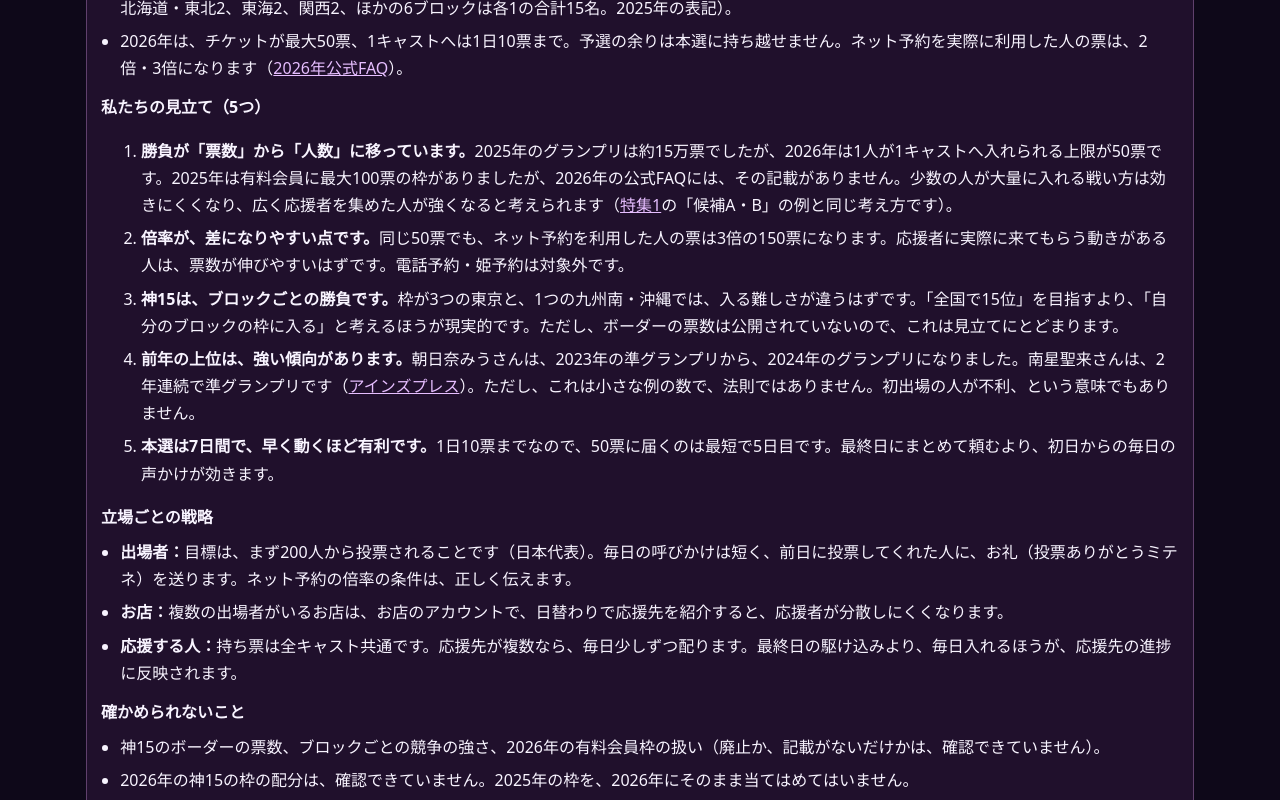
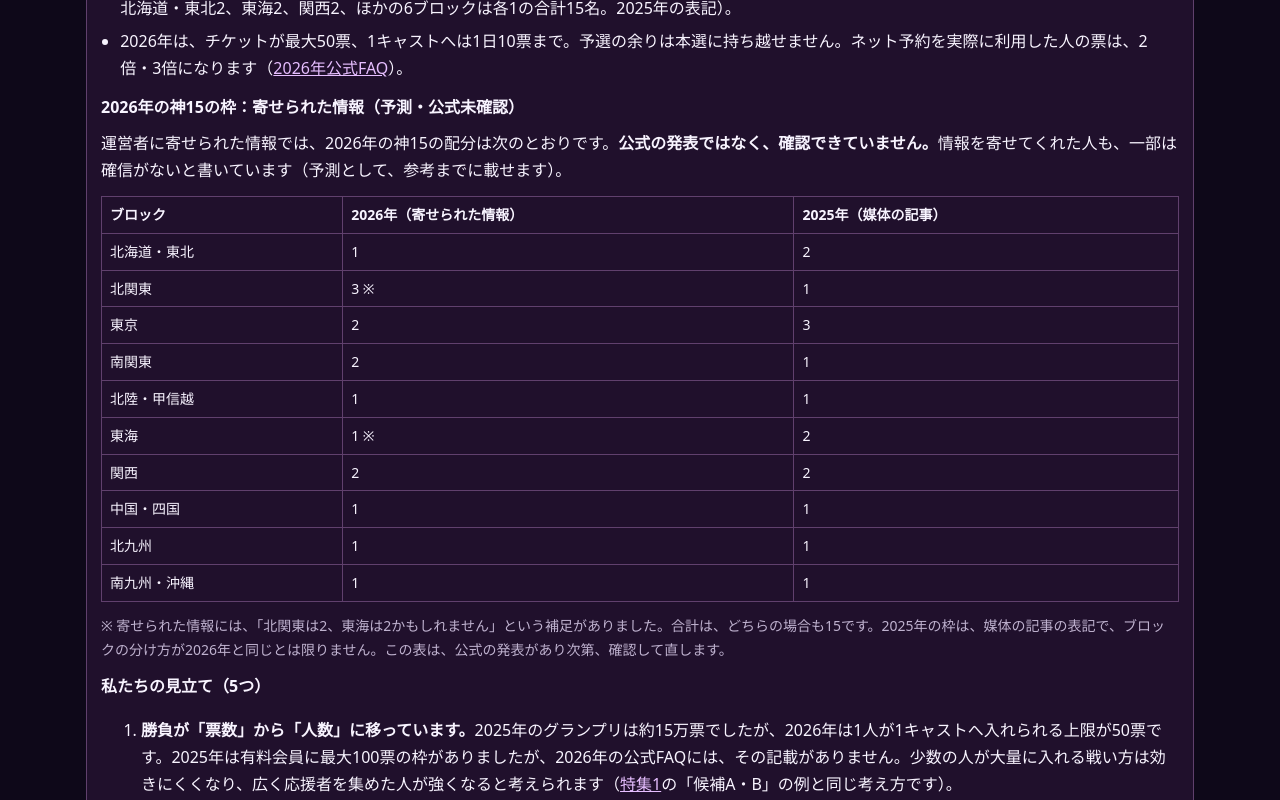
Before and after one commit to 33shuhei-dev/name-missheaven-2026-map, a Next.js app: page /feature/history in a window 1280 px wide. Shown: the part 4520-5320 px from the top of the page. Built offline with nearby package versions, Linux system fonts and the light colour scheme.

Commit message:
特集2: 2026年の神15の枠を「寄せられた情報（予測・公式未確認）」として追記 (#95)
Claude-Session: https://claude.ai/code/session_018EXNSfk36RzsRnNEgB8s7K

Co-authored-by: Claude <noreply@anthropic.com>

```diff
--- a/app/feature/history/page.tsx
+++ b/app/feature/history/page.tsx
@@ -200,11 +200,38 @@ export default function HistoryPage() {
           <li>2026年は、チケットが最大50票、1キャストへは1日10票まで。予選の余りは本選に持ち越せません。ネット予約を実際に利用した人の票は、2倍・3倍になります（<a href="https://www.hgjn-help.com/faq/show/13558?site_domain=heavennet_faq" target="_blank" rel="noopener noreferrer nofollow ugc">2026年公式FAQ</a>）。</li>
         </ul>
 
+        <h3>2026年の神15の枠：寄せられた情報（予測・公式未確認）</h3>
+        <p>
+          運営者に寄せられた情報では、2026年の神15の配分は次のとおりです。<strong>公式の発表ではなく、確認できていません。</strong>情報を寄せてくれた人も、一部は確信がないと書いています（予測として、参考までに載せます）。
+        </p>
+        <div className="table-wrap">
+          <table className="feature-table">
+            <thead>
+              <tr><th>ブロック</th><th>2026年（寄せられた情報）</th><th>2025年（媒体の記事）</th></tr>
+            </thead>
+            <tbody>
+              <tr><td>北海道・東北</td><td>1</td><td>2</td></tr>
+              <tr><td>北関東</td><td>3 ※</td><td>1</td></tr>
+              <tr><td>東京</td><td>2</td><td>3</td></tr>
+              <tr><td>南関東</td><td>2</td><td>1</td></tr>
+              <tr><td>北陸・甲信越</td><td>1</td><td>1</td></tr>
+              <tr><td>東海</td><td>1 ※</td><td>2</td></tr>
+              <tr><td>関西</td><td>2</td><td>2</td></tr>
+              <tr><td>中国・四国</td><td>1</td><td>1</td></tr>
+              <tr><td>北九州</td><td>1</td><td>1</td></tr>
+              <tr><td>南九州・沖縄</td><td>1</td><td>1</td></tr>
+            </tbody>
+          </table>
+        </div>
+        <p className="hint">
+          ※ 寄せられた情報には、「北関東は2、東海は2かもしれません」という補足がありました。合計は、どちらの場合も15です。2025年の枠は、媒体の記事の表記で、ブロックの分け方が2026年と同じとは限りません。この表は、公式の発表があり次第、確認して直します。
+        </p>
+
         <h3>私たちの見立て（5つ）</h3>
         <ol>
           <li><strong>勝負が「票数」から「人数」に移っています。</strong>2025年のグランプリは約15万票でしたが、2026年は1人が1キャストへ入れられる上限が50票です。2025年は有料会員に最大100票の枠がありましたが、2026年の公式FAQには、その記載がありません。少数の人が大量に入れる戦い方は効きにくくなり、広く応援者を集めた人が強くなると考えられます（<Link href="/feature">特集1</Link>の「候補A・B」の例と同じ考え方です）。</li>
           <li><strong>倍率が、差になりやすい点です。</strong>同じ50票でも、ネット予約を利用した人の票は3倍の150票になります。応援者に実際に来てもらう動きがある人は、票数が伸びやすいはずです。電話予約・姫予約は対象外です。</li>
-          <li><strong>神15は、ブロックごとの勝負です。</strong>枠が3つの東京と、1つの九州南・沖縄では、入る難しさが違うはずです。「全国で15位」を目指すより、「自分のブロックの枠に入る」と考えるほうが現実的です。ただし、ボーダーの票数は公開されていないので、これは見立てにとどまります。</li>
+          <li><strong>神15は、ブロックごとの勝負です。</strong>枠の数はブロックごとに違い、1つしかないブロックと、複数あるブロックでは、入る難しさが違うはずです（2026年の配分は、上の寄せられた情報が正しければ、東京は3から2に減ることになります）。「全国で15位」を目指すより、「自分のブロックの枠に入る」と考えるほうが現実的です。ただし、ボーダーの票数は公開されていないので、これは見立てにとどまります。</li>
           <li><strong>前年の上位は、強い傾向があります。</strong>朝日奈みうさんは、2023年の準グランプリから、2024年のグランプリになりました。南星聖来さんは、2年連続で準グランプリです（<a href="https://ins-press.com/topic-903" target="_blank" rel="noopener noreferrer nofollow ugc">アインズプレス</a>）。ただし、これは小さな例の数で、法則ではありません。初出場の人が不利、という意味でもありません。</li>
           <li><strong>本選は7日間で、早く動くほど有利です。</strong>1日10票までなので、50票に届くのは最短で5日目です。最終日にまとめて頼むより、初日からの毎日の声かけが効きます。</li>
         </ol>
@@ -219,7 +246,7 @@ export default function HistoryPage() {
         <h3>確かめられないこと</h3>
         <ul>
           <li>神15のボーダーの票数、ブロックごとの競争の強さ、2026年の有料会員枠の扱い（廃止か、記載がないだけかは、確認できていません）。</li>
-          <li>2026年の神15の枠の配分は、確認できていません。2025年の枠を、2026年にそのまま当てはめてはいません。</li>
+          <li>2026年の神15の枠の配分は、確認できていません。2025年の枠を、2026年にそのまま当てはめてはいません（上の表の2026年は、寄せられた情報で、公式未確認です）。</li>
           <li>見立て1〜5は、公開された制度と過去の結果から考えたものです。</li>
         </ul>
         <p>
```
Also changed, not shown: 1 other file (tests, documents, lock files or other folders).
